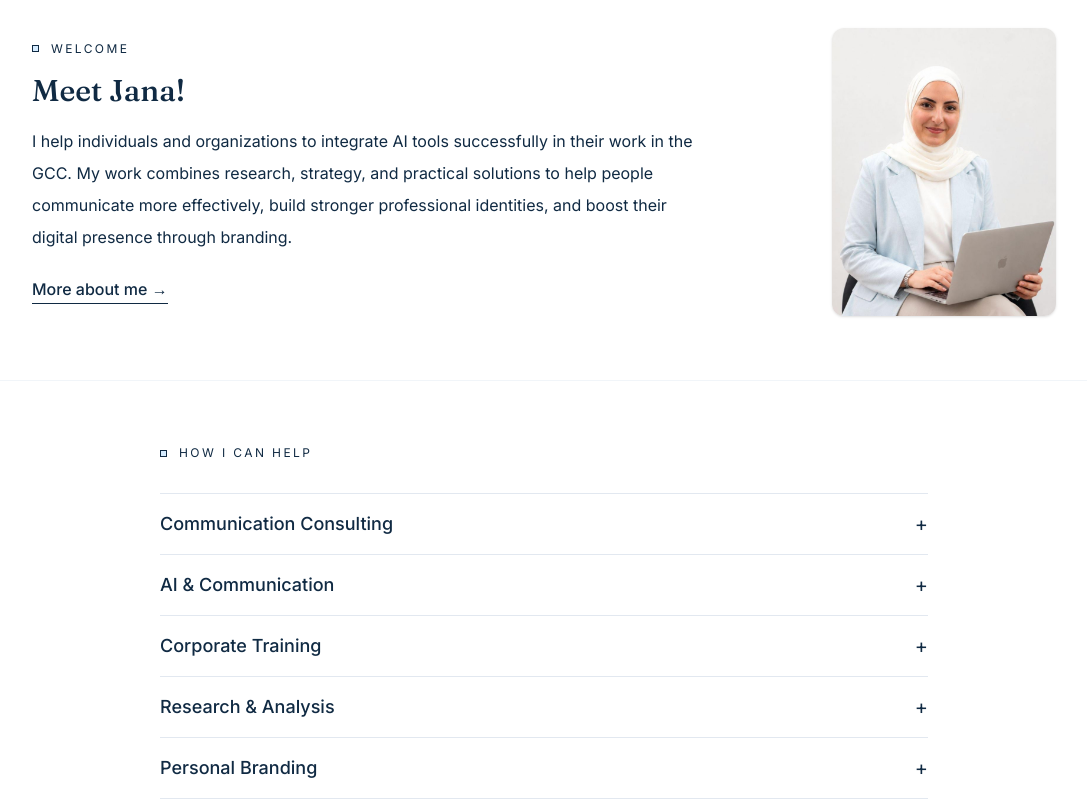
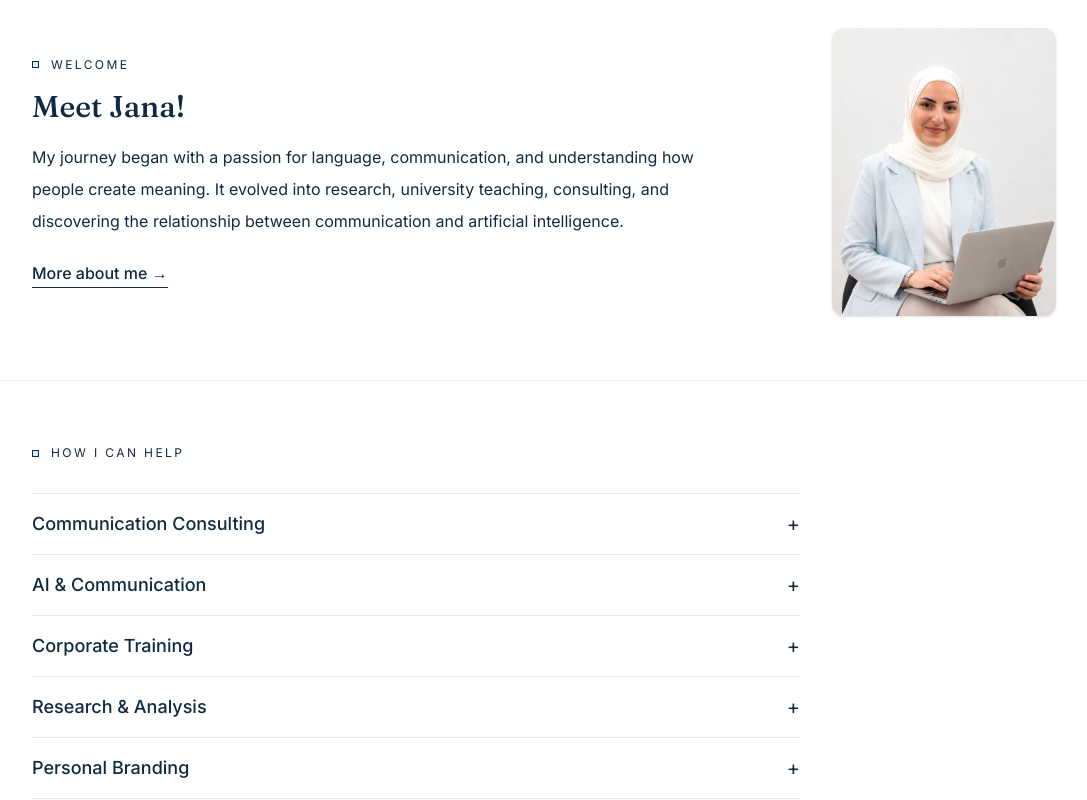
Before and after one commit to lianajomaa95-blip/jana-website, a React (Vite) app: page / in a window 1280 px wide. Shown: the part 760-1560 px from the top of the page, without its empty margins (96-1183 px from the left). Built offline with nearby package versions, Linux system fonts and the light colour scheme.

Commit message:
Update services page content

```diff
--- a/src/components/About.jsx
+++ b/src/components/About.jsx
@@ -1,3 +1,4 @@
+import { Link } from 'react-router-dom'
 import aboutPhoto from '../assets/jana-about.jpg'
 
 function About() {
@@ -17,16 +18,18 @@ function About() {
           </h2>
 
           <p className="max-w-2xl text-sm leading-loose text-navy md:text-base">
-            I help individuals and organizations to integrate AI tools successfully
-            in their work in the GCC. My work combines research, strategy, and
-            practical solutions to help people communicate more effectively, build
-            stronger professional identities, and boost their digital presence
-            through branding.
+            My journey began with a passion for language, communication, and
+            understanding how people create meaning. It evolved into research,
+            university teaching, consulting, and discovering the relationship
+            between communication and artificial intelligence.
           </p>
 
-          <a className="mt-6 inline-block cursor-pointer border-b border-navy pb-0.5 text-sm font-medium text-navy md:text-base">
+          <Link
+            to="/about"
+            className="mt-6 inline-block border-b border-navy pb-0.5 text-sm font-medium text-navy md:text-base"
+          >
             More about me →
-          </a>
+          </Link>
         </div>
 
         {/* RIGHT: photo */}
--- a/src/components/Services.jsx
+++ b/src/components/Services.jsx
@@ -11,21 +11,18 @@ function Services() {
   ]
 
   const [openIndex, setOpenIndex] = useState(null)
-
-  const toggle = (i) => {
-    setOpenIndex(openIndex === i ? null : i)
-  }
+  const toggle = (i) => setOpenIndex(openIndex === i ? null : i)
 
   return (
     <section className="border-b border-slate-100 bg-white px-8 py-16 md:px-12">
-      <div className="mx-auto max-w-3xl">
+      <div className="mx-auto max-w-5xl">
 
         <div className="mb-8 flex items-center gap-3">
           <span className="h-[7px] w-[7px] border border-navy bg-baby" />
           <span className="text-xs tracking-[0.2em] text-navy">HOW I CAN HELP</span>
         </div>
 
-        <div className="divide-y divide-slate-200 border-y border-slate-200">
+        <div className="max-w-3xl divide-y divide-slate-200 border-y border-slate-200">
           {services.map((service, i) => {
             const isOpen = openIndex === i
             return (
--- a/src/pages/Blog.jsx
+++ b/src/pages/Blog.jsx
@@ -64,9 +64,9 @@ function Blog() {
         <div className="mx-auto max-w-5xl">
           <div className="mb-4 flex items-center gap-3">
             <span className="h-[7px] w-[7px] bg-baby" />
-            <span className="text-xs tracking-[0.2em] text-white">BLOG &amp; INSIGHTS</span>
+            <span className="text-xs tracking-[0.2em] text-baby">BLOG &amp; INSIGHTS</span>
           </div>
-          <h1 className="font-serif text-3xl font-medium text-white md:text-4xl">Content that Matters</h1>
+          <h1 className="font-serif text-3xl font-medium text-white md:text-4xl">Content that Matters!</h1>
           <p className="mt-5 max-w-2xl text-sm leading-loose text-white md:text-base">
             Exploring communication, AI, NLP, personal branding, workplace trends, and professional growth.
           </p>
@@ -85,7 +85,7 @@ function Blog() {
       </section>
 
       {/* Annahar News — below */}
-      <section className="border-t border-slate-100 bg-white px-8 py-16 md:px-12">
+      <section className="border-t border-slate-100 bg-[#F5F9FD] px-8 py-16 md:px-12">
         <div className="mx-auto max-w-5xl">
           <div className="mb-8 flex items-center gap-3">
             <span className="h-[7px] w-[7px] border border-navy bg-baby" />
--- a/src/pages/Services.jsx
+++ b/src/pages/Services.jsx
@@ -37,10 +37,10 @@ function Services() {
         <div className="mx-auto max-w-5xl">
           <div className="mb-4 flex items-center gap-3">
             <span className="h-[7px] w-[7px] bg-baby" />
-            <span className="text-xs tracking-[0.2em] text-white">SERVICES</span>
+            <span className="text-xs tracking-[0.2em] text-baby">SERVICES</span>
           </div>
           <h1 className="font-serif text-3xl font-medium text-white md:text-4xl">
-            What I offer
+            What I Offer
           </h1>
           <p className="mt-5 max-w-2xl text-sm leading-loose text-white md:text-base">
             Practical, research-based services that help individuals and
```
